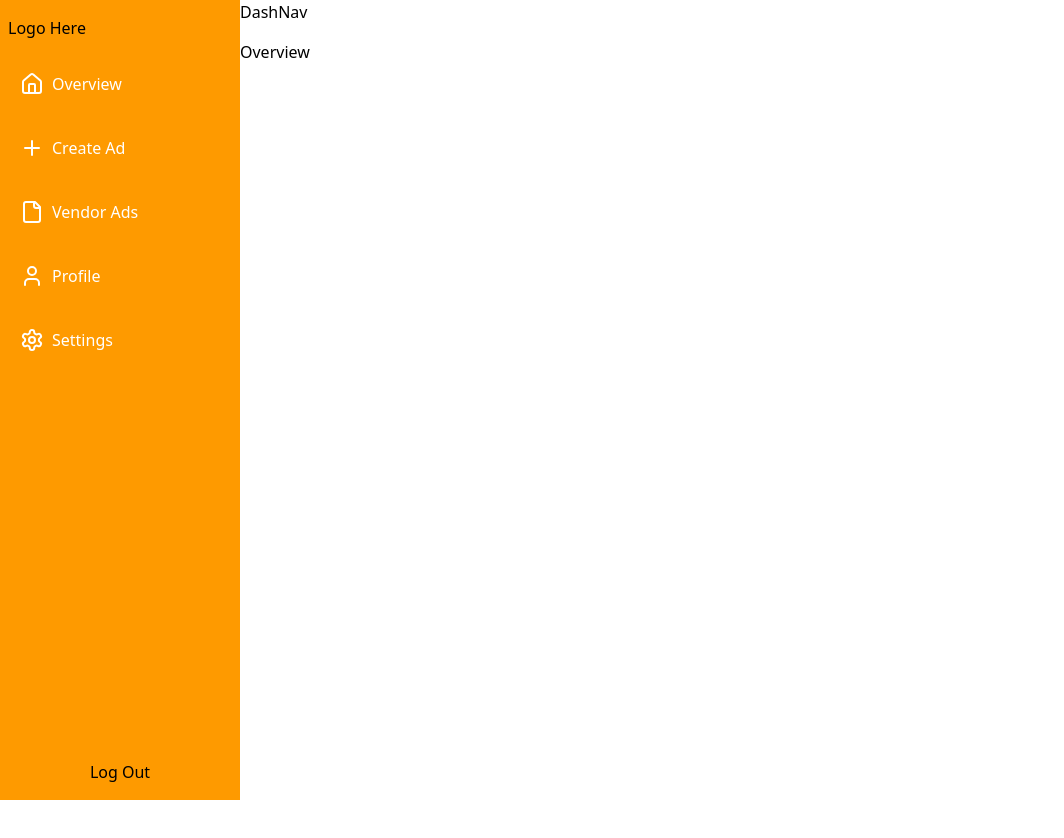
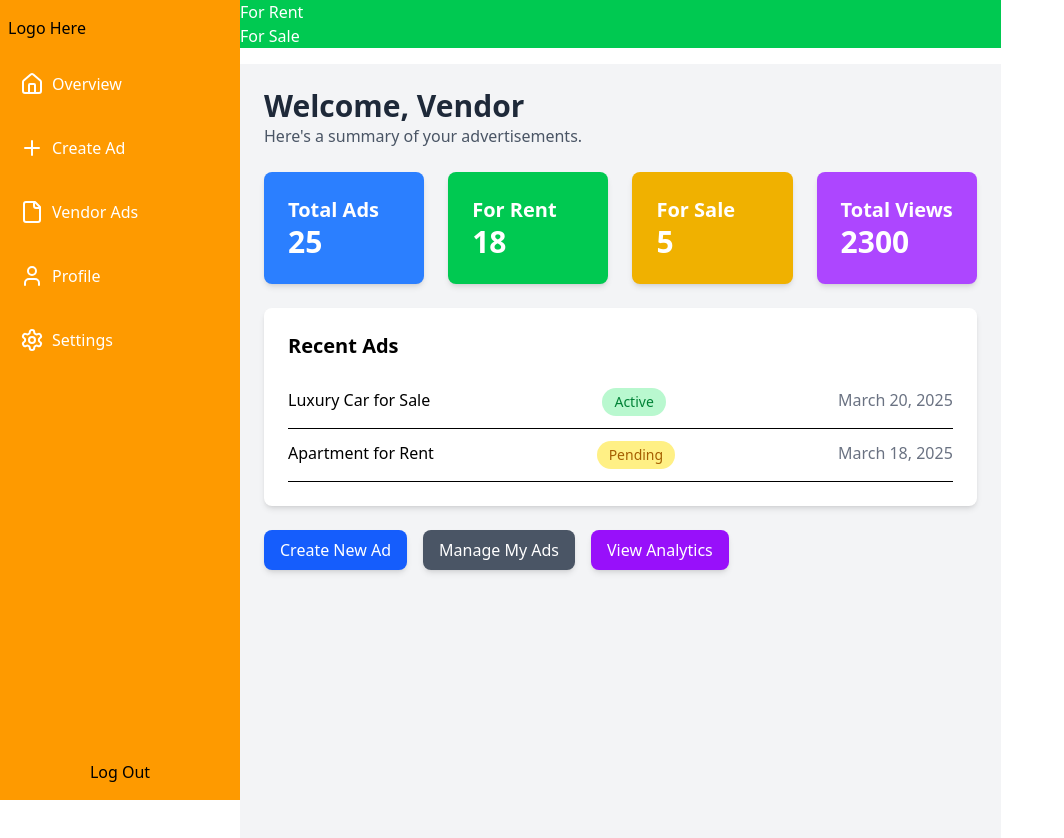
Before and after one commit to Group-six-Org/Advertisement-App, a React (Vite) app: page /dashboard in a window 1280 px wide. Shown: the top 838 px of the page, without its empty margins (0-1064 px from the left). Before the commit the page ends 800 px from the top, so only its background shows below. Built offline with nearby package versions, Linux system fonts and the light colour scheme.

Commit message:
dosomething@felicia.onion

```diff
--- a/src/components/DashNav.jsx
+++ b/src/components/DashNav.jsx
@@ -1,7 +1,36 @@
 import React from "react";
+import { Link } from "react-router";
 
 const DashNav = () => {
-  return <div>DashNav</div>;
+  return (
+    <div>
+      <nav>
+        <div className="container mx-auto bg-green-500 flex flex-row">
+          <ul className=" text-white ">
+            <li>
+              <Link to="/" className="hover:text-gray-300">
+                For Rent
+              </Link>
+            </li>
+
+            <li>
+              <Link to="/" className="hover:text-gray-300">
+                For Sale
+              </Link>
+            </li>
+          </ul>
+        </div>
+      </nav>
+    </div>
+  );
 };
 
 export default DashNav;
+
+// import React from "react";
+
+// const DashNav = () => {
+//   return <div>DashNav</div>;
+// };
+
+// export default DashNav;
--- a/src/pages/dashboard/CreateAd.jsx
+++ b/src/pages/dashboard/CreateAd.jsx
@@ -1,7 +1,92 @@
 import React from "react";
 
 const CreateAd = () => {
-  return <div>CreateAd</div>;
+  return (
+    <div className="flex justify-center items-center min-h-screen w-full bg-gray-100 p-6">
+      <div className="w-full h-screen flex flex-col justify-center items-center bg-white p-8 shadow-lg">
+        <h2 className="text-3xl font-bold text-gray-800 mb-6 text-center">
+          Post an Advertisement
+        </h2>
+
+        <form className="w-full max-w-4xl grid grid-cols-1 md:grid-cols-2 gap-6">
+          {/* Title */}
+          <div className="flex flex-col">
+            <label className="text-gray-700 font-medium mb-2">Title</label>
+            <input
+              type="text"
+              className="w-full px-4 py-3 border rounded-lg focus:outline-none focus:ring-2 focus:ring-blue-500"
+              placeholder="Enter ad title"
+            />
+          </div>
+
+          {/* Price */}
+          <div className="flex flex-col">
+            <label className="text-gray-700 font-medium mb-2">
+              Price (GHs)
+            </label>
+            <input
+              type="number"
+              className="w-full px-4 py-3 border rounded-lg focus:outline-none focus:ring-2 focus:ring-blue-500"
+              placeholder="Enter price"
+            />
+          </div>
+
+          {/* Description */}
+          <div className="flex flex-col md:col-span-2">
+            <label className="text-gray-700 font-medium mb-2">
+              Description
+            </label>
+            <textarea
+              className="w-full px-4 py-3 border rounded-lg focus:outline-none focus:ring-2 focus:ring-blue-500"
+              rows="4"
+              placeholder="Enter ad description"
+            ></textarea>
+          </div>
+
+          {/* Image Upload */}
+          <div className="flex flex-col">
+            <label className="text-gray-700 font-medium mb-2">
+              Upload Image
+            </label>
+            <input
+              type="file"
+              className="w-full border rounded-lg p-3 focus:outline-none focus:ring-2 focus:ring-blue-500"
+            />
+          </div>
+
+          {/* Category */}
+          <div className="flex flex-col">
+            <label className="text-gray-700 font-medium mb-2">Category</label>
+            <select className="w-full px-4 py-3 border rounded-lg focus:outline-none focus:ring-2 focus:ring-blue-500">
+              <option value="">Select a category</option>
+              <option value="property">Property</option>
+              <option value="cars">Cars</option>
+              <option value="electronics">Electronics</option>
+            </select>
+          </div>
+
+          {/* Submit Button */}
+          <div className="md:col-span-2 flex justify-center">
+            <button
+              type="submit"
+              className="w-full md:w-1/2 bg-blue-600 text-white font-semibold py-3 rounded-lg hover:bg-blue-700"
+            >
+              Submit Ad
+            </button>
+          </div>
+        </form>
+      </div>
+    </div>
+  );
 };
 
 export default CreateAd;
+
+
+// import React from "react";
+
+// const CreateAd = () => {
+//   return <div>CreateAd</div>;
+// };
+
+// export default CreateAd;
--- a/src/pages/dashboard/Overview.jsx
+++ b/src/pages/dashboard/Overview.jsx
@@ -1,7 +1,112 @@
 import React from "react";
+// import images from "./../assets/images/blender.jpg"
+// import image2 from "./../assets/images/car.jpg"
 
-const Overview = () => {
-  return <div>Overview</div>;
+const Dashoverv = () => {
+  //   return (
+
+  //     <div>
+  //          <div>
+
+  //             <div>
+  //             <h1>Latest Trending</h1>
+  //             <p>Get The Best discount this festive season</p>
+  //             </div>
+
+  //             <div class="grid grid-cols-5 grid-rows-5 gap-4">
+  //               <div >
+  //                 <img src={images} alt="image" />
+  //               </div>
+  //                <div >
+  //                 <img src={image2} alt="image" />
+  //               </div>
+  //               <div >4</div>
+  //               <div class="row-start-2">5</div>
+  //               <div class="row-start-2">6</div>
+  //               <div class="row-start-2">7</div>
+  //               <div class="row-start-2">8</div>
+  //           </div>
+
+  //          </div>
+
+  //     </div>
+  //   )
+
+  return (
+    <div className="p-6 bg-gray-100 min-h-screen">
+      {/* Header Section */}
+      <div className="mb-6">
+        <h1 className="text-3xl font-bold text-gray-800">Welcome, Vendor</h1>
+        <p className="text-gray-600">
+          Here's a summary of your advertisements.
+        </p>
+      </div>
+
+      {/* Stats Cards Section */}
+      <div className="grid grid-cols-2 md:grid-cols-4 gap-6 mb-6">
+        {[
+          { title: "Total Ads", value: 25, color: "bg-blue-500" },
+          { title: "For Rent", value: 18, color: "bg-green-500" },
+          { title: "For Sale", value: 5, color: "bg-yellow-500" },
+          { title: "Total Views", value: 2300, color: "bg-purple-500" },
+        ].map((stat, index) => (
+          <div
+            key={index}
+            className={`${stat.color} text-white p-6 rounded-lg shadow-md`}
+          >
+            <h2 className="text-xl font-semibold">{stat.title}</h2>
+            <p className="text-3xl font-bold">{stat.value}</p>
+          </div>
+        ))}
+      </div>
+
+      {/* Recent Ads Section */}
+      <div className="bg-white p-6 rounded-lg shadow-md mb-6">
+        <h2 className="text-xl font-semibold mb-4">Recent Ads</h2>
+        <ul>
+          {[
+            {
+              title: "Luxury Car for Sale",
+              status: "Active",
+              date: "March 20, 2025",
+            },
+            {
+              title: "Apartment for Rent",
+              status: "Pending",
+              date: "March 18, 2025",
+            },
+          ].map((ad, index) => (
+            <li key={index} className="border-b py-3 flex justify-between">
+              <span className="font-medium">{ad.title}</span>
+              <span
+                className={`px-3 py-1 rounded-full text-sm ${
+                  ad.status === "Active"
+                    ? "bg-green-200 text-green-700"
+                    : "bg-yellow-200 text-yellow-700"
+                }`}
+              >
+                {ad.status}
+              </span>
+              <span className="text-gray-500">{ad.date}</span>
+            </li>
+          ))}
+        </ul>
+      </div>
+
+      {/* Quick Actions Section */}
+      <div className="flex space-x-4">
+        <button className="bg-blue-600 text-white px-4 py-2 rounded-lg shadow-md hover:bg-blue-700">
+          Create New Ad
+        </button>
+        <button className="bg-gray-600 text-white px-4 py-2 rounded-lg shadow-md hover:bg-gray-700">
+          Manage My Ads
+        </button>
+        <button className="bg-purple-600 text-white px-4 py-2 rounded-lg shadow-md hover:bg-purple-700">
+          View Analytics
+        </button>
+      </div>
+    </div>
+  );
 };
 
-export default Overview;
+export default Dashoverv;
--- a/src/pages/dashboard/VendorAds.jsx
+++ b/src/pages/dashboard/VendorAds.jsx
@@ -1,7 +1,74 @@
 import React from "react";
 
+
 const VendorAds = () => {
-  return <div>My vendor adds</div>;
+  return (
+    <div className="w-full min-h-screen flex flex-col bg-gray-100">
+    {/* Banner Section */}
+    <div className="bg-green-500 h-64 flex items-center justify-center text-white text-center">
+      <div className="bg-black bg-opacity-50 p-6 rounded-lg">
+        <h1 className="text-2xl font-bold">Welcome to Vendor Dashboard</h1>
+        <p className="font-bold">The best site to market and manage all your products</p>
+        <button className="mt-4 px-4 py-2 bg-white text-black font-semibold rounded-lg">
+          Offer Discount
+        </button>
+      </div>
+    </div>
+
+    {/* First Grid Section - Cars */}
+    <div className="container mx-auto py-10 px-4">
+      <h2 className="text-2xl font-bold mb-6">Cars</h2>
+      <div className="grid grid-cols-1 sm:grid-cols-2 lg:grid-cols-4 gap-6">
+        {Array.from({ length: 8 }).map((_, index) => (
+          <div key={index} className="bg-white shadow-lg rounded-lg overflow-hidden">
+            <img src="./asset/images/car.jpg" alt="Car" className="w-full h-48 object-cover" />
+            <div className="p-4">
+              <h2 className="text-lg font-bold">Toyota Land Cruiser</h2>
+              <p className="text-gray-600">GHs 250,000.00</p>
+              <div className="mt-4 flex justify-between">
+                <button className="bg-black text-white px-4 py-2 rounded">Edit</button>
+                <button className="bg-red-500 text-white px-4 py-2 rounded">Delete</button>
+              </div>
+            </div>
+          </div>
+        ))}
+      </div>
+    </div>
+
+
+
+    {/* Third Grid Section - Electronics */}
+    <div className="container mx-auto py-10 px-4">
+      <h2 className="text-2xl font-bold mb-6">Electronics</h2>
+      <div className="grid grid-cols-1 sm:grid-cols-2 lg:grid-cols-4 gap-6">
+        {Array.from({ length: 8 }).map((_, index) => (
+          <div key={index} className="bg-white shadow-lg rounded-lg overflow-hidden">
+            <img src="./asset/images/electronics.jpg" alt="Electronics" className="w-full h-48 object-cover" />
+            <div className="p-4">
+              <h2 className="text-lg font-bold">Electronics Item</h2>
+              <p className="text-gray-600">GHs 5,000.00</p>
+              <div className="mt-4 flex justify-between">
+                <button className="bg-black text-white px-4 py-2 rounded">Edit</button>
+                <button className="bg-red-500 text-white px-4 py-2 rounded">Delete</button>
+              </div>
+            </div>
+          </div>
+        ))}
+      </div>
+    </div>
+  </div>
+
+  );
+
 };
 
 export default VendorAds;
+
+
+// import React from "react";
+
+// const VendorAds = () => {
+//   return <div>My vendor adds</div>;
+// };
+
+// export default VendorAds;
```
